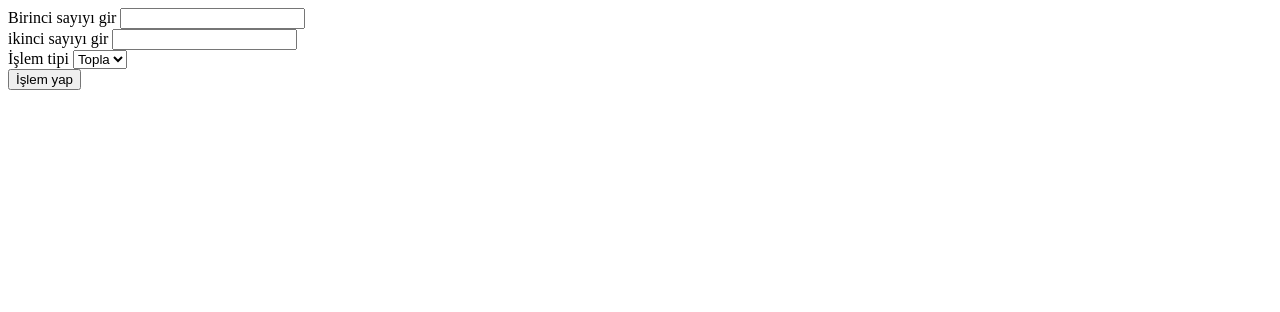
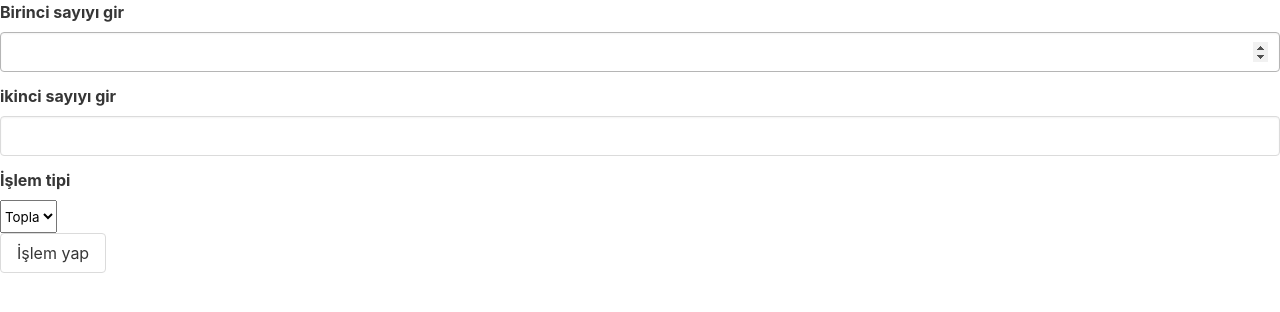
Before and after one commit to ekarakus/html, a plain HTML site: page ornekler/dort-islem.html in a window 1280 px wide. Drawn offline with nearby package versions, Linux system fonts and the light colour scheme.

Commit message:
bulma framework ile 4 işlem

```diff
--- a/ornekler/dort-islem.html
+++ b/ornekler/dort-islem.html
@@ -1,23 +1,25 @@
-<form action="">
+<link rel="stylesheet" href="https://cdn.jsdelivr.net/npm/bulma@0.9.4/css/bulma.min.css">
+<form action="" class="form">
+
+    <div class="field">
+        <label class="label" for="sayi1">Birinci sayıyı gir</label>
+        <input type="number" class="input" name="sayi1" id="sayi1" />
+    </div>
+    <div class="field" >
+        <label class="label" for="sayi2">ikinci sayıyı gir</label>
+        <input type="number" class="input" name="sayi2" id="sayi2" />
+    </div class="field" >
     <div>
-        <label for="sayi1">Birinci sayıyı gir</label>
-        <input type="number" name="sayi1" id="sayi1" />
-    </div>
-    <div>
-        <label for="sayi2">ikinci sayıyı gir</label>
-        <input type="number" name="sayi2" id="sayi2" />
-    </div>
-    <div>
-        <label for="islemTipi">İşlem tipi</label>
-        <select name="islemTipi" id="islemTipi">
+        <label class="label" for="islemTipi">İşlem tipi</label>
+        <select  class="select" name="islemTipi" id="islemTipi">
             <option value="+">Topla</option>
             <option value="-">Çıkar</option>
             <option value="*">Çarp</option>
             <option value="/">Böl</option>
         </select>
     </div>
-    <div>
-        <button type="submit"> İşlem yap</button>
+    <div class="field" >
+        <button  class="button" type="submit"> İşlem yap</button>
     </div>
     <div id="sonuc"></div>
 </form>
```
